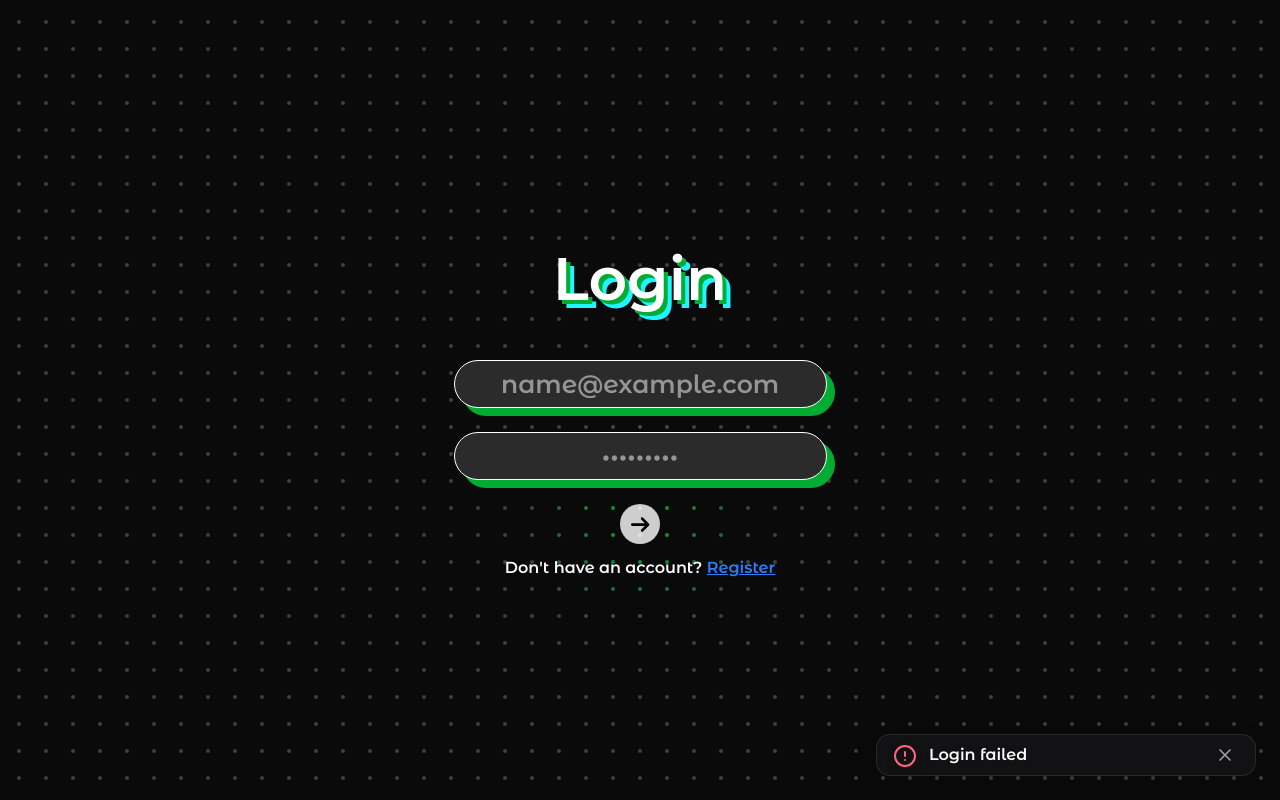
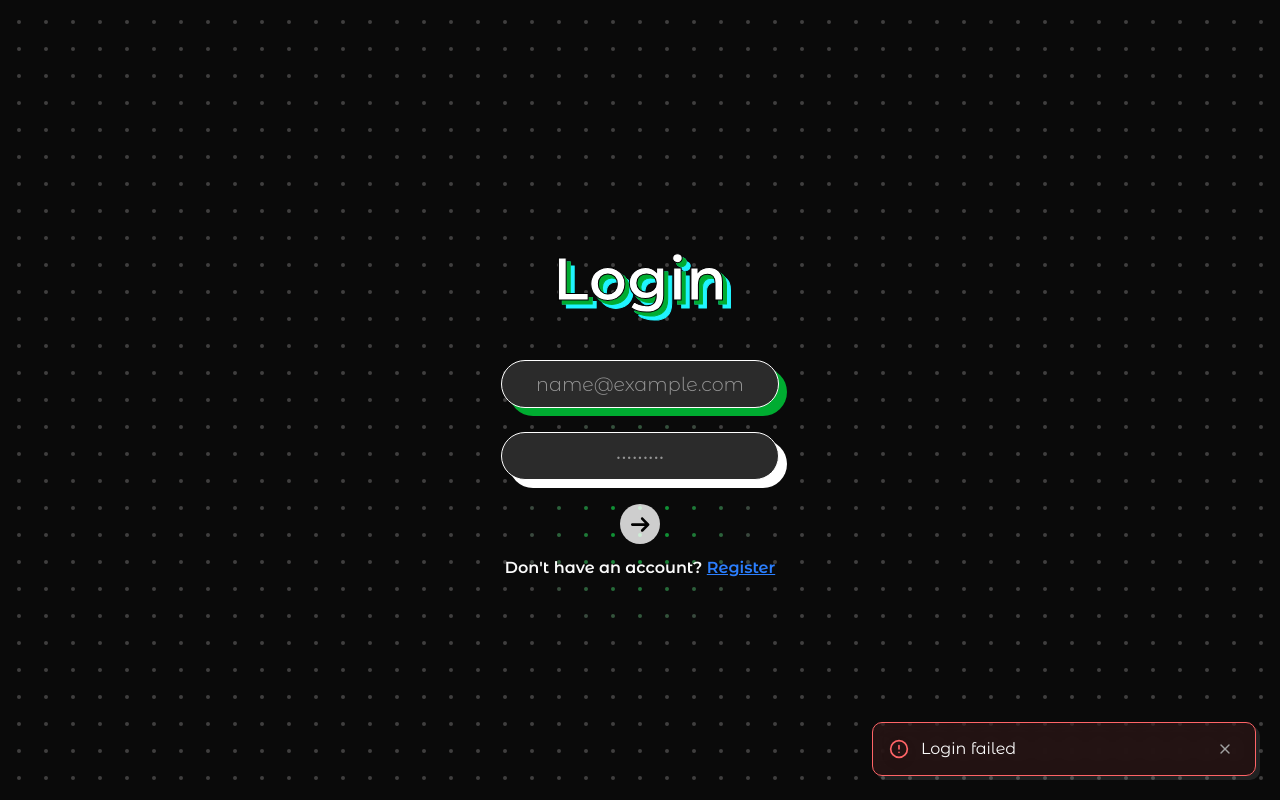
Before and after one commit to SakD2006/floatchat, a Next.js app in the folder app/: page /auth/login in a window 1280 px wide. Both pictures are taken after typing "name@example.com", "Sample123" into the empty fields and a click on the button 640 px from the left and 523 px from the top of the page. Built offline with nearby package versions, Linux system fonts and the light colour scheme; no server answers.

Commit message:
feat(ui): enhance input components with color prop and update notification styles

```diff
--- a/app/src/app/globals.css
+++ b/app/src/app/globals.css
@@ -107,3 +107,14 @@ body {
 button {
   cursor: pointer;
 }
+
+input,
+form textarea,
+select {
+  font-family: "MontserratAlternates-Light", sans-serif !important;
+  font-size: 1.2em;
+}
+
+::-webkit-scrollbar {
+  display: none;
+}
--- a/app/src/components/Auth/Login/Login.tsx
+++ b/app/src/components/Auth/Login/Login.tsx
@@ -78,6 +78,7 @@ export default function Login() {
           value={email}
           onChange={(e) => setEmail(e.target.value)}
           required
+          color="#00AC31"
         />
         <Input
           type="password"
--- a/app/src/components/Auth/Register/Register.tsx
+++ b/app/src/components/Auth/Register/Register.tsx
@@ -83,6 +83,7 @@ export default function Register() {
           value={name}
           onChange={(e) => setName(e.target.value)}
           required
+          color="#00AC31"
         />
         <Input
           type="text"
@@ -90,6 +91,7 @@ export default function Register() {
           value={username}
           onChange={(e) => setUsername(e.target.value)}
           required
+          color=""
         />
         <Input
           type="email"
@@ -97,6 +99,7 @@ export default function Register() {
           value={email}
           onChange={(e) => setEmail(e.target.value)}
           required
+          color="#00AC31"
         />
         <Input
           type="password"
@@ -104,6 +107,7 @@ export default function Register() {
           value={password}
           onChange={(e) => setPassword(e.target.value)}
           required
+          color="#FFFFFF"
         />
         <button className="mx-auto block" type="submit" disabled={loading}>
           <Image
--- a/app/src/components/ui/GetStarted/GetStarted.tsx
+++ b/app/src/components/ui/GetStarted/GetStarted.tsx
@@ -10,7 +10,7 @@ const GetStarted: React.FC = () => {
         <button
           className="flex justify-center items-center px-6 py-4 rounded-2xl border-2 border-white
         bg-[#2B2B2B] shadow-[8px_8px_0px_#1FF4FF,16px_16px_0px_#00AC31]
-        max-w-md w-[90%] text-white text-2xl sm:text-3xl md:text-4xl text-center text-nowrap"
+        max-w-md w-[90%] text-white text-2xl sm:text-3xl md:text-4xl lg:text-3xl text-center text-nowrap"
         >
           Get Started
         </button>
--- a/app/src/components/ui/Heading/Heading.tsx
+++ b/app/src/components/ui/Heading/Heading.tsx
@@ -26,6 +26,10 @@ const FrameHeading: React.FC<FrameHeadingProps> = ({ text }) => {
           leading-tight
           inline-block
         "
+        style={{
+          WebkitTextStroke: "1px black",
+          WebkitTextFillColor: "white",
+        }}
       >
         {text}
       </span>
--- a/app/src/components/ui/Input/Input.tsx
+++ b/app/src/components/ui/Input/Input.tsx
@@ -7,6 +7,7 @@ interface InputProps {
   onChange?: (e: React.ChangeEvent<HTMLInputElement>) => void;
   className?: string;
   required?: boolean;
+  color?: string;
 }
 
 const Input: React.FC<InputProps> = ({
@@ -16,12 +17,14 @@ const Input: React.FC<InputProps> = ({
   onChange,
   className = "",
   required = false,
+  color = "white",
 }) => {
   return (
     <div
       className={`relative bg-[#2B2B2B] border border-white
-                  shadow-[8px_8px_0px_#00AC31] rounded-[24px] mx-4 my-6 h-12
-                  flex items-center justify-center overflow-clip ${className}`}
+                  rounded-[24px] mx-4 my-6 h-12
+                  flex items-center justify-center overflow-clip font-['MontserratAlternates-Light'] ${className}`}
+      style={{ boxShadow: `8px 8px 0px ${color}` }}
     >
       <input
         type={type}
--- a/app/src/components/ui/Notification/Notification.tsx
+++ b/app/src/components/ui/Notification/Notification.tsx
@@ -68,13 +68,13 @@ export const NotificationProvider = ({ children }: { children: ReactNode }) => {
   };
 
   const iconMap: Record<NotificationType, React.ReactElement> = {
-    success: (
-      <CheckCircle className="text-emerald-400 drop-shadow-lg" size={24} />
+    success: <CheckCircle className="text-chart-2 drop-shadow-lg" size={20} />,
+    error: (
+      <AlertCircle className="text-destructive drop-shadow-lg" size={20} />
     ),
-    error: <AlertCircle className="text-rose-400 drop-shadow-lg" size={24} />,
-    info: <Info className="text-sky-400 drop-shadow-lg" size={24} />,
+    info: <Info className="text-chart-1 drop-shadow-lg" size={20} />,
     warning: (
-      <AlertTriangle className="text-yellow-400 drop-shadow-lg" size={24} />
+      <AlertTriangle className="text-chart-3 drop-shadow-lg" size={20} />
     ),
   };
 
@@ -83,7 +83,7 @@ export const NotificationProvider = ({ children }: { children: ReactNode }) => {
       {children}
       {mounted && (
         <motion.div
-          className="fixed bottom-2 right-2 sm:bottom-6 sm:right-6 z-50 flex flex-col-reverse gap-2 sm:gap-4 w-[95vw] max-w-[380px] sm:w-96"
+          className="fixed bottom-4 right-4 sm:bottom-6 sm:right-6 z-50 flex flex-col-reverse gap-3 w-[95vw] max-w-[400px] sm:w-96"
           initial={false}
           animate="animate"
           exit="exit"
@@ -94,37 +94,42 @@ export const NotificationProvider = ({ children }: { children: ReactNode }) => {
               <motion.div
                 key={n.id}
                 layout
-                initial={{ opacity: 0, y: 40, scale: 0.95 }}
+                initial={{ opacity: 0, y: 30, scale: 0.9 }}
                 animate={{ opacity: 1, y: 0, scale: 1 }}
-                exit={{ opacity: 0, y: 40, scale: 0.95 }}
+                exit={{ opacity: 0, y: 30, scale: 0.9 }}
                 transition={{
-                  duration: 0.5,
+                  duration: 0.4,
                   type: "spring",
                   stiffness: 300,
-                  damping: 30,
-                  delay: index * 0.08,
+                  damping: 25,
+                  delay: index * 0.05,
                 }}
                 className={clsx(
-                  "relative flex items-center gap-2 sm:gap-3 px-2 sm:px-4 py-1.5 rounded-xl w-full shadow-2xl h-auto bg-[rgba(24,24,27,0.65)] backdrop-blur border border-white/10",
+                  "relative flex items-center gap-2 sm:gap-3 px-3 sm:px-4 py-3 w-full h-auto font-['MontserratAlternates-Regular']",
+                  "bg-card border border-border rounded-lg shadow-lg",
+                  "backdrop-blur-sm",
                   {
-                    "border-emerald-400/40": n.type === "success",
-                    "border-rose-400/40": n.type === "error",
-                    "border-sky-400/40": n.type === "info",
-                    "border-yellow-400/40": n.type === "warning",
+                    "border-chart-2 bg-chart-2/10": n.type === "success",
+                    "border-destructive bg-destructive/10": n.type === "error",
+                    "border-chart-1 bg-chart-1/10": n.type === "info",
+                    "border-chart-3 bg-chart-3/10": n.type === "warning",
                   }
                 )}
+                style={{
+                  boxShadow: "4px 4px 0px var(--border)",
+                }}
               >
-                <div className="pt-0.5 flex-shrink-0">{iconMap[n.type]}</div>
-                <span className="flex-1 text-sm sm:text-base font-semibold text-[var(--foreground)] drop-shadow-sm">
+                <div className="flex-shrink-0">{iconMap[n.type]}</div>
+                <span className="flex-1 text-sm sm:text-base font-medium text-foreground font-['MontserratAlternates-Regular']">
                   {n.message}
                 </span>
                 <button
                   onClick={() => removeNotification(n.id)}
                   title="Close notification"
                   aria-label="Close notification"
-                  className="ml-1 sm:ml-2 rounded-full p-1 focus:outline-none focus:ring-2 focus:ring-[var(--text-link-color)] hover:bg-[var(--background)]/30 hover:scale-110 transition-all"
+                  className="ml-1 sm:ml-2 rounded-md p-1.5 focus:outline-none focus:ring-2 focus:ring-ring hover:bg-accent hover:scale-105 transition-all duration-200"
                 >
-                  <X className="w-5 h-5 text-zinc-400 hover:text-white transition-colors" />
+                  <X className="w-4 h-4 text-muted-foreground hover:text-foreground transition-colors" />
                 </button>
               </motion.div>
             ))}
```
